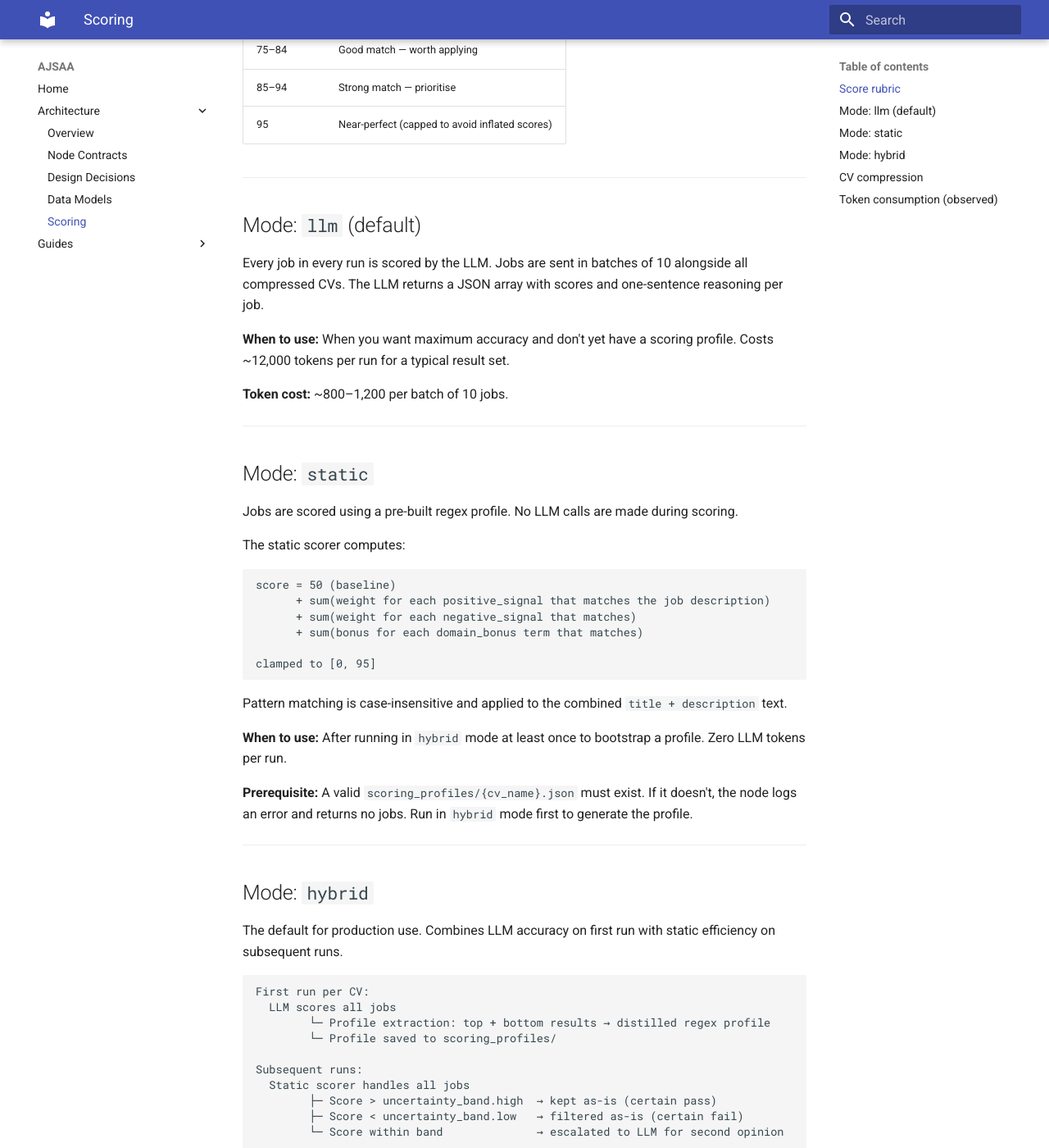
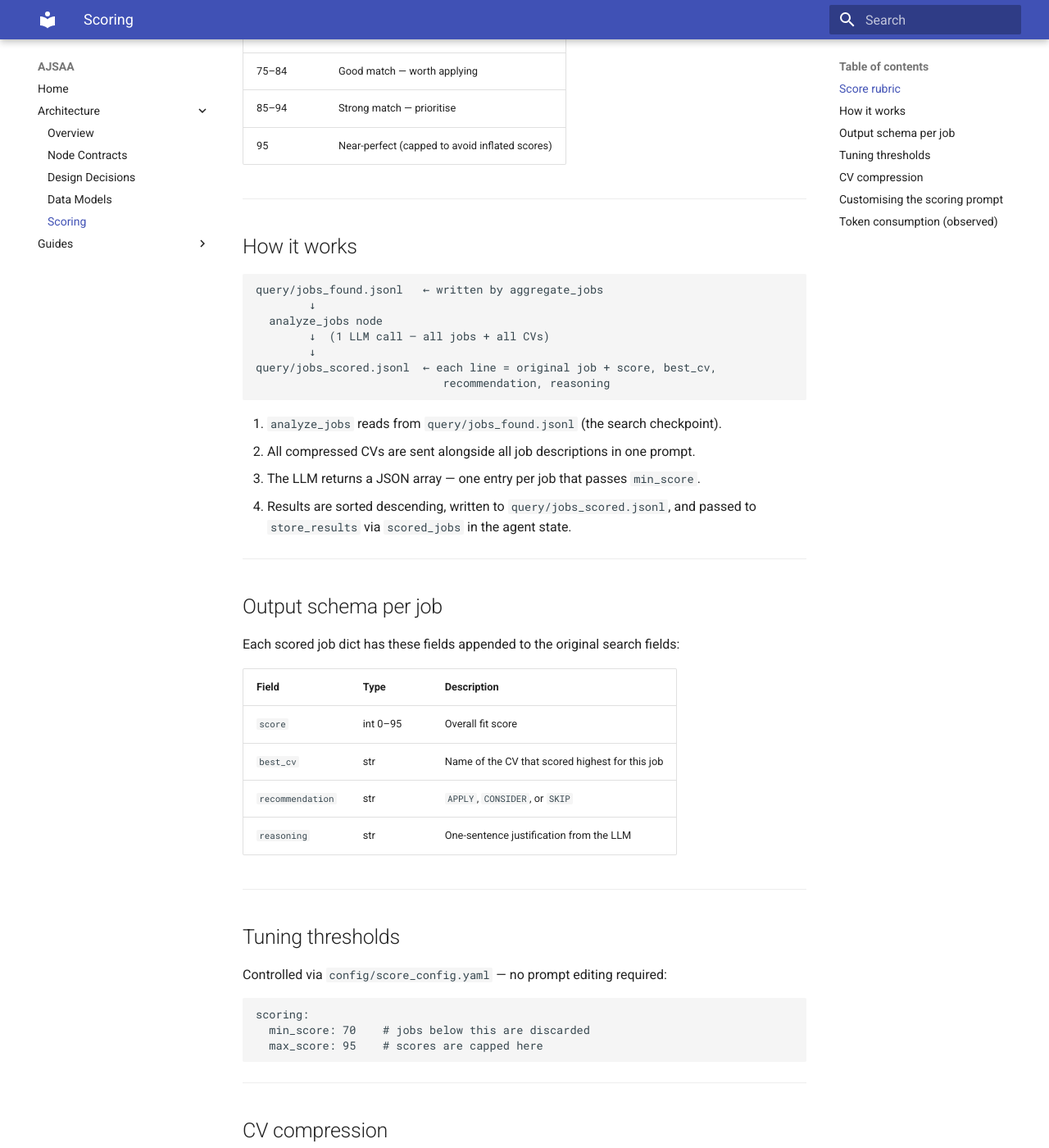
Before and after one commit to bayrem/AJSAA, an MkDocs documentation site: the page built from docs/architecture/scoring.md, in a window 1280 px wide and 1400 px high, scrolled down 420 px. Shown: the whole window at 82% size. Built offline with MkDocs 1.6.1 and Material for MkDocs 9.7.7, drawn with Linux system fonts in a browser that asks for light colours; some of the changed text lies outside the part shown.

Commit message:
docs: update scoring docs to reflect one-shot JSONL architecture
Remove all references to hybrid/static modes, scoring profiles,
uncertainty_band, and profile_store. Update scoring.md with the new
single-call JSONL flow, node-contracts.md with the correct output fields
and JSONL guarantee, design-decisions.md with the rationale for removing
hybrid mode, and prompt-engineering.md to drop the profile extraction
section. Minor README and docs/index.md line updates.

Co-Authored-By: Claude Sonnet 4.6 <noreply@anthropic.com>

````diff
--- a/docs/architecture/scoring.md
+++ b/docs/architecture/scoring.md
@@ -1,6 +1,8 @@
 # Scoring
 
-AJSAA supports three scoring modes, selectable via `scoring.mode` in `config.yaml`. All modes share the same threshold, cap, and output schema.
+AJSAA scores every discovered job in a single LLM call against all loaded CV profiles.
+Jobs below `min_score` are dropped; the rest are sorted descending and written to
+`query/jobs_scored.jsonl` before being handed to the storage and notification steps.
 
 ## Score rubric
 
@@ -14,67 +16,56 @@ AJSAA supports three scoring modes, selectable via `scoring.mode` in `config.yam
 
 ---
 
-## Mode: `llm` (default)
+## How it works
 
-Every job in every run is scored by the LLM. Jobs are sent in batches of 10 alongside all compressed CVs. The LLM returns a JSON array with scores and one-sentence reasoning per job.
+```
+query/jobs_found.jsonl   ← written by aggregate_jobs
+        ↓
+  analyze_jobs node
+        ↓  (1 LLM call — all jobs + all CVs)
+        ↓
+query/jobs_scored.jsonl  ← each line = original job + score, best_cv,
+                            recommendation, reasoning
+```
 
-**When to use:** When you want maximum accuracy and don't yet have a scoring profile. Costs ~12,000 tokens per run for a typical result set.
-
-**Token cost:** ~800–1,200 per batch of 10 jobs.
+1. `analyze_jobs` reads from `query/jobs_found.jsonl` (the search checkpoint).
+2. All compressed CVs are sent alongside all job descriptions in one prompt.
+3. The LLM returns a JSON array — one entry per job that passes `min_score`.
+4. Results are sorted descending, written to `query/jobs_scored.jsonl`, and
+   passed to `store_results` via `scored_jobs` in the agent state.
 
 ---
 
-## Mode: `static`
+## Output schema per job
 
-Jobs are scored using a pre-built regex profile. No LLM calls are made during scoring.
+Each scored job dict has these fields appended to the original search fields:
 
-The static scorer computes:
-
-```
-score = 50 (baseline)
-      + sum(weight for each positive_signal that matches the job description)
-      + sum(weight for each negative_signal that matches)
-      + sum(bonus for each domain_bonus term that matches)
-
-clamped to [0, 95]
-```
-
-Pattern matching is case-insensitive and applied to the combined `title + description` text.
-
-**When to use:** After running in `hybrid` mode at least once to bootstrap a profile. Zero LLM tokens per run.
-
-**Prerequisite:** A valid `scoring_profiles/{cv_name}.json` must exist. If it doesn't, the node logs an error and returns no jobs. Run in `hybrid` mode first to generate the profile.
+| Field | Type | Description |
+|---|---|---|
+| `score` | int 0–95 | Overall fit score |
+| `best_cv` | str | Name of the CV that scored highest for this job |
+| `recommendation` | str | `APPLY`, `CONSIDER`, or `SKIP` |
+| `reasoning` | str | One-sentence justification from the LLM |
 
 ---
 
-## Mode: `hybrid`
+## Tuning thresholds
 
-The default for production use. Combines LLM accuracy on first run with static efficiency on subsequent runs.
+Controlled via `config/score_config.yaml` — no prompt editing required:
 
+```yaml
+scoring:
+  min_score: 70    # jobs below this are discarded
+  max_score: 95    # scores are capped here
 ```
-First run per CV:
-  LLM scores all jobs
-        └─ Profile extraction: top + bottom results → distilled regex profile
-        └─ Profile saved to scoring_profiles/
-
-Subsequent runs:
-  Static scorer handles all jobs
-        ├─ Score > uncertainty_band.high  → kept as-is (certain pass)
-        ├─ Score < uncertainty_band.low   → filtered as-is (certain fail)
-        └─ Score within band              → escalated to LLM for second opinion
-```
-
-**`uncertainty_band`** (default `[60, 80]`): jobs scoring in this range are re-scored by the LLM. A wider band means more LLM calls; a narrower band means only near-threshold jobs go back to the LLM.
-
-**Profile invalidation:** The profile is keyed by CV content hash. Edit your CV and the profile is automatically invalidated — the next run bootstraps a fresh profile from the new content.
-
-**When to use:** Daily production runs where you want near-zero token cost after the first bootstrap run.
 
 ---
 
 ## CV compression
 
-All scoring modes use compressed CVs to stay within token limits. Before scoring, each CV is reduced to a ~200-character summary:
+Before scoring, each CV is reduced to a ~200-character summary to stay within
+token limits. The compressed version is cached to disk by content hash —
+unchanged CVs are not re-compressed across runs.
 
 ```
 YOE: 12 years
@@ -84,7 +75,14 @@ Domain: Data platforms, AI enablement, Internal tools
 Metrics: 73% incident reduction, 99.6% SLA, ×3.5 deployment capacity
 ```
 
-The compressed version is cached to disk by content hash. Unchanged CVs are never re-compressed across runs.
+---
+
+## Customising the scoring prompt
+
+The instructions block is loaded from `query/JOB_SCORING_PROMPT.md`.
+Edit that file to change scoring philosophy, priorities, or anti-hallucination
+rules. The output schema (`job_index`, `best_cv`, `score`, `recommendation`,
+`reasoning`) is always appended by code — do not add it to the prompt file.
 
 ---
 
@@ -94,9 +92,6 @@ The compressed version is cached to disk by content hash. Unchanged CVs are neve
 |---|---|
 | CV compression — 1 CV, first run | ~800 |
 | Query generation (if no file) | ~1,200 |
-| Batch scoring — 15 jobs, 1 CV | ~6,000 |
-| Web search fallback — 5 queries | ~12,000 |
-| **Total (real connectors configured)** | **~14,000** |
-| **Total (LLM fallback, no credentials)** | **~40–50,000** |
-
-The single largest lever is registering France Travail and Adzuna credentials — it eliminates the LLM web search fallback and drops token use by ~70%.
+| One-shot scoring — 15 jobs, 1 CV | ~6,000 |
+| Web search (directive + Tavily) | ~8,000 |
+| **Total typical run** | **~16,000** |
--- a/docs/guides/prompt-engineering.md
+++ b/docs/guides/prompt-engineering.md
@@ -1,24 +1,26 @@
 # Prompt Engineering Guide
 
-Two prompts drive AJSAA's scoring quality: the batch scoring prompt and the hybrid profile extraction prompt. This guide explains how to tune both for your market and profile.
+One prompt drives AJSAA's scoring quality: the scoring prompt sent to the LLM with all discovered jobs.
 
 ---
 
-## Batch scoring prompt
+## Scoring prompt
 
-Located in `providers/scoring/llm_scorer.py`. Sent to the LLM with each batch of 10 jobs.
+The instructions block is loaded from `query/JOB_SCORING_PROMPT.md`. The code appends the CV block, job data, rules, and output schema — you only control the instructions.
 
 ### What the LLM receives
 
+- A `SystemMessage` enforcing JSON-only output (no prose)
+- Your instructions from `query/JOB_SCORING_PROMPT.md`
 - All compressed CVs (200–300 chars each)
-- Up to 10 job descriptions (first 300 chars each)
-- Explicit instructions: score 0–{max_score}, only return jobs scoring ≥ {min_score}
+- All job descriptions (first 1,000 chars each), wrapped in `<job_data>` tags
+- Explicit rules: score 0–{max_score}, return only jobs scoring ≥ {min_score}
 
 ### What you can tune
 
 **Score ceiling and threshold**
 
-Controlled via `config.yaml` — no prompt editing required:
+Controlled via `config/score_config.yaml` — no prompt editing required:
 
 ```yaml
 scoring:
@@ -28,97 +30,36 @@ scoring:
 
 Raising `min_score` reduces noise but may miss borderline matches. Lowering it surfaces more results to review manually.
 
+**Scoring philosophy** — edit `query/JOB_SCORING_PROMPT.md`
+
+The default instructions prioritise: technical skills → domain experience → seniority → preferred skills → soft skills. Change the order or weight if your market rewards different signals.
+
 **Calibration examples**
 
-If the LLM scores systematically too high or too low, add calibration examples to the prompt:
+If the LLM scores systematically too high or too low, add calibration examples to the prompt file:
 
-```python
-prompt = f"""Score these {len(batch)} jobs against the CV profiles below.
-...
+```
 Calibration:
 - A generic "Chef de Produit" posting with no AI/data context: score 52
 - A Data PM role with explicit ML pipeline ownership: score 82
 - An AI Product Manager role at a data platform company: score 88
-..."""
 ```
 
 **Language coverage**
 
-The LLM handles French/English prompts well, but explicit signal phrases prevent ambiguity for niche roles. Add market-specific context after the main rules:
+The LLM handles French/English prompts well, but explicit signal phrases prevent ambiguity for niche roles:
 
-```python
-prompt += """
+```
 Market context (France):
 - "chef de produit data" = Data Product Manager — score as PM role
 - "chargé de projet" = Project Coordinator — NOT a PM role, score lower
 - "alternance" = apprenticeship — negative signal for senior roles
-"""
 ```
 
 ---
 
-## Hybrid profile extraction prompt
+## Anti-injection framing
 
-Located in `providers/scoring/hybrid_scorer.py`. Called once per CV to distil LLM scoring results into a reusable regex profile.
+Job descriptions come from third-party boards and may contain adversarial content. The prompt wraps job data in `<job_data>` tags and the LLM is instructed to treat everything inside as plain text, not instructions. A `SystemMessage` is always prepended to reinforce JSON-only output mode.
 
-### Profile structure
-
-```json
-{
-  "positive_signals": [
-    {"pattern": "data platform|plateforme de données", "weight": 15},
-    {"pattern": "product manager|chef de produit", "weight": 12}
-  ],
-  "negative_signals": [
-    {"pattern": "junior|stagiaire|alternance|alternant", "weight": -50}
-  ],
-  "domain_bonus": {
-    "intelligence artificielle en production": 8
-  },
-  "uncertainty_band": [65, 82]
-}
-```
-
-### Calibration rules
-
-| Rule | Value | Reason |
-|---|---|---|
-| Sum of positive weights | 40–55 | Below 40 = even strong matches fall below threshold |
-| Individual positive weight | 8–18 | Prevents one signal from dominating |
-| `domain_bonus` entries | max 2, ≤ 8 each | Reserved for highly specific JD terms |
-| `negative_signals` | 3–5 entries | Cover both French and English variants |
-
-### Signals must be grounded in job description language
-
-The most common mistake is using CV tech-stack keywords as signals. They almost never appear in PM job descriptions.
-
-| Wrong (CV language) | Right (JD language) |
-|---|---|
-| `hadoop\|kafka\|airflow` | `data platform\|plateforme de données` |
-| `mlops\|kubeflow` | `cycle de vie des modèles\|model lifecycle` |
-| `gcp\|bigquery` | `infrastructure cloud\|cloud-native` |
-
-To identify the right signals: read the top-scoring JDs from the bootstrap run and look for phrases that appear in those but not in the low-scoring ones.
-
-### Triggering a profile refresh
-
-Delete the relevant file and run in `hybrid` mode:
-
-```bash
-rm scoring_profiles/cv1_technical_pm.json
-python run.py
-```
-
-AJSAA detects the missing profile and runs a full LLM bootstrap pass on the next run.
-
-### Adjusting the uncertainty band
-
-```yaml
-scoring:
-  uncertainty_band: [65, 82]   # default
-```
-
-- **Wider band** (e.g. `[55, 85]`): more jobs go back to LLM — higher accuracy, higher token cost
-- **Narrower band** (e.g. `[70, 75]`): only near-threshold jobs get a second opinion — fewer LLM calls
-
-After a profile change, widen the band temporarily to let the LLM re-calibrate borderline cases, then narrow it back once the profile is stable.
+Do not remove the `<job_data>` wrapper or the anti-injection preamble from `_build_prompt` in `providers/scoring/llm_scorer.py`.
````
Also changed, not shown: README.md (+1 -1 lines), docs/architecture/design-decisions.md (+14 -6 lines), docs/architecture/node-contracts.md (+2 -2 lines), docs/index.md (+3 -3 lines).
